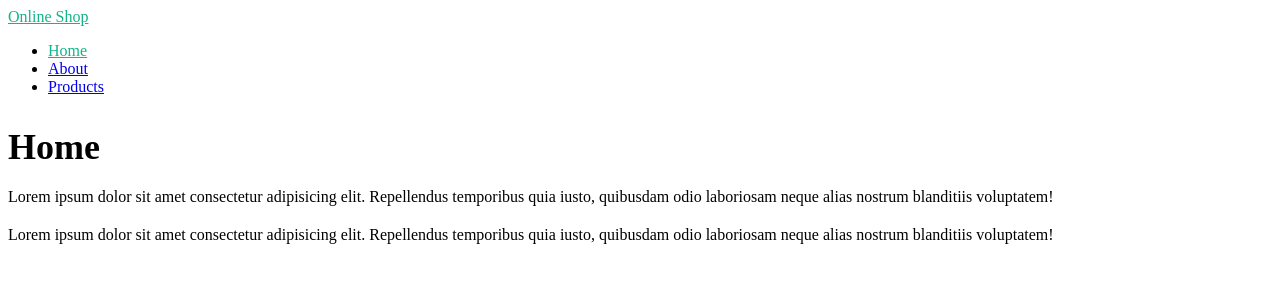
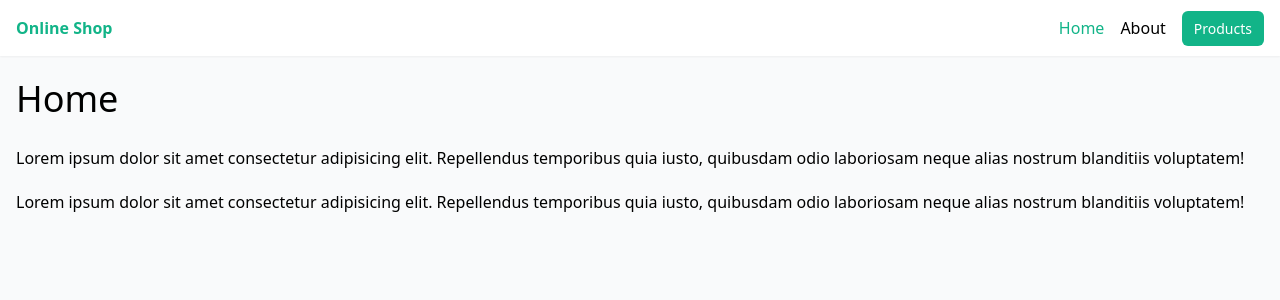
Before and after one commit to NeginSal/Nuxt-Shop, a Nuxt app: page / in a window 1280 px wide. Shown: the top 300 px of the page. Built offline with nearby package versions, Linux system fonts and the light colour scheme.

Commit message:
add tailwind.css

```diff
--- /dev/null
+++ b/assets/css/tailwind.css
@@ -0,0 +1,13 @@
+@tailwind base;
+@tailwind components;
+@tailwind utilities;
+
+body {
+    @apply bg-gray-50;
+}
+
+@layer components {
+    .btn {
+        @apply bg-[#12b488] text-white px-3 py-2 rounded-md text-sm text-white;
+    }
+}
--- a/layouts/default.vue
+++ b/layouts/default.vue
@@ -1,17 +1,17 @@
 <template>
   <div>
-    <header>
-      <nav>
-        <NuxtLink to="/">Online Shop</NuxtLink>
-        <ul>
+    <header class="shadow-sm bg-white">
+      <nav class="container mx-auto p-4 flex justify-between">
+        <NuxtLink to="/" class="font-bold">Online Shop</NuxtLink>
+        <ul class="flex gap-4">
           <li><NuxtLink to="/">Home</NuxtLink></li>
           <li><NuxtLink to="/about">About</NuxtLink></li>
-          <li><NuxtLink to="/products">Products</NuxtLink></li>
+          <li><NuxtLink to="/products" class="btn">Products</NuxtLink></li>
         </ul>
       </nav>
     </header>
     <!-- output the page content -->
-    <div><slot /></div>
+    <div class="container mx-auto p-4"><slot /></div>
   </div>
 </template>
 <style scoped>
--- a/layouts/products.vue
+++ b/layouts/products.vue
@@ -1,14 +1,14 @@
 <template>
   <div>
-    <header>
-      <nav>
-        <NuxtLink to="/products">Online Shop</NuxtLink>
+    <header class="shadow-sm bg-white">
+      <nav class="container mx-auto p-4">
+        <NuxtLink to="/products" class="font-bold">Online Shop</NuxtLink>
       </nav>
     </header>
     <!-- output the page content -->
-    <div><slot /></div>
-    <footer>
-      <ul>
+    <div class="container mx-auto p-4"><slot /></div>
+    <footer class="container mx-auto p-4 flex justify-between border-t-2">
+      <ul class="flex gap-4">
         <li><NuxtLink to="/">Home</NuxtLink></li>
         <li><NuxtLink to="/about">About</NuxtLink></li>
         <li><NuxtLink to="/products">Products</NuxtLink></li>
--- a/nuxt.config.ts
+++ b/nuxt.config.ts
@@ -1,4 +1,6 @@
 // https://nuxt.com/docs/api/configuration/nuxt-config
 export default defineNuxtConfig({
-
+    modules: [
+        '@nuxtjs/tailwindcss'
+      ]
 })
--- a/package.json
+++ b/package.json
@@ -9,6 +9,10 @@
     "postinstall": "nuxt prepare"
   },
   "devDependencies": {
-    "nuxt": "^3.4.1"
+    "@nuxt/types": "^2.16.3",
+    "@nuxt/typescript-build": "^3.0.1",
+    "@nuxtjs/tailwindcss": "^6.6.6",
+    "nuxt": "^3.4.1",
+    "typescript": "4"
   }
 }
```
Also changed, not shown: 1 other file (tests, documents, lock files or other folders).
